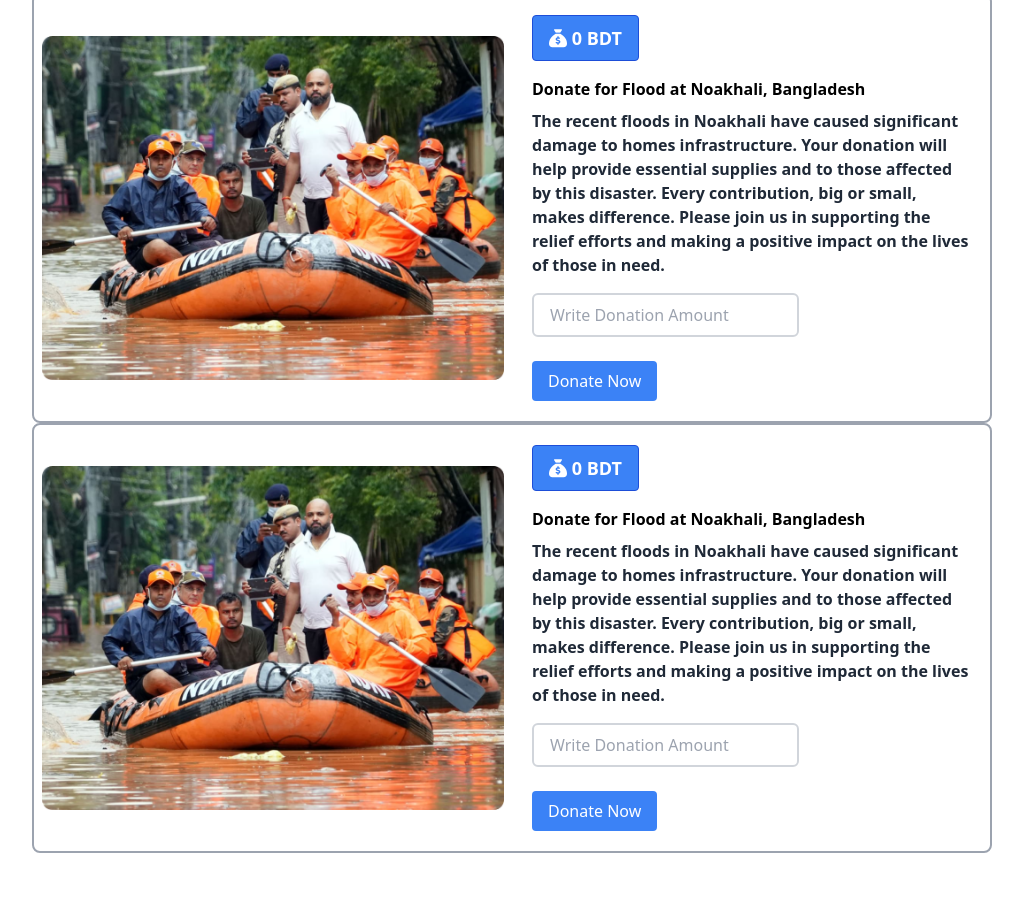
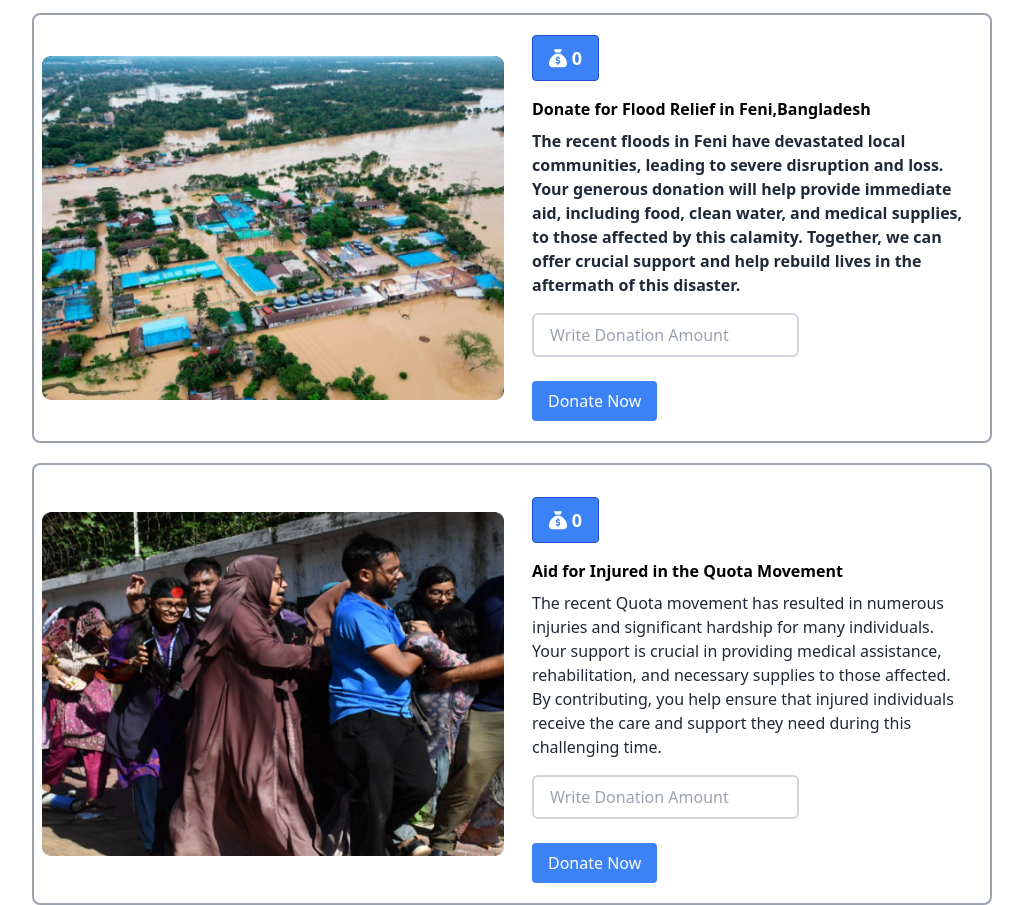
Before and after one commit to spidergroupcm/Assginment5, a plain HTML site: page index.html in a window 1280 px wide. Shown: the part 610-1515 px from the top of the page, without its empty margins (128-1151 px from the left). Before the commit the page ends 1463 px from the top, so only its background shows below. Drawn offline with nearby package versions, Linux system fonts and the light colour scheme.

Commit message:
Upadate Some Html

```diff
--- a/index.html
+++ b/index.html
@@ -41,7 +41,7 @@
 
                     <div>
 
-                        <p class="text-lg  text-black"><strong><span id="totalBalance" class="text-black"></span> BDT</strong></p>
+                        <p class="text-lg  text-black"><strong><span id="totalBalance" class="text-black"></span> $</strong></p>
                     </div>
 
                 </div>
@@ -63,7 +63,6 @@
                     <button id="historyBtn" class="bg-gray-300 text-black px-4 py-2 rounded">History</button>
                 </a>
 
-                <!-- <button id="historyBtn" class="bg-gray-300 text-black px-4 py-2 rounded">History</button> -->
               </div>
 
 
@@ -85,12 +84,12 @@
         <div class="md:w-1/2 w-full p-5 flex flex-col  justify-center md:items-start items-center">
 
             <button class="bg-blue-500 hover:bg-blue-700 text-white font-bold py-2 px-4 border border-blue-700 rounded">
-                <p class="text-lg"><strong> <i class="fa-solid fa-sack-dollar"></i> <span id="donated1" class="text-white text-lg">0</span>  BDT</strong></p>
+                <p class="text-lg"><strong> <i class="fa-solid fa-sack-dollar"></i> <span id="donated1" class="text-white text-lg">0</span></strong></p>
 
               </button>
 
 
-            <h3 class="text-black font-extrabold mt-4
+            <h3 class="text-black font-bold mt-4
             ">Donate for Flood at Noakhali, Bangladesh</h3>
 
             <p class="text-gray-800 font-semibold mt-2 w-full">The recent floods in Noakhali have caused significant damage to homes infrastructure. Your donation will help provide essential supplies and to those affected by this disaster. Every contribution, big or small, makes difference. Please join us in supporting the relief efforts and making a positive impact on the lives of those in need. </p>
@@ -114,25 +113,25 @@
 <!-- Second CARD Start-->
 
 
-<section class="w-full bg-white flex flex-row justify-center items-center ">
+<section class="w-full bg-white flex flex-row justify-center items-center mt-5 ">
     <div class="w-3/4 flex md:flex-row flex-col justify-center items-center border border-gray-400 border-2 rounded-lg">
 
         <div class="md:w-1/2 w-full p-2 ">
-            <img src="assets/noakhali.png" alt="">
+            <img src="assets/feni.png" alt="">
         </div>
 
         <div class="md:w-1/2 w-full p-5 flex flex-col  justify-center md:items-start items-center">
 
             <button class="bg-blue-500 hover:bg-blue-700 text-white font-bold py-2 px-4 border border-blue-700 rounded">
-                <p class="text-lg"><strong> <i class="fa-solid fa-sack-dollar"></i> <span id="donated2" class="text-white text-lg">0</span>  BDT</strong></p>
+                <p class="text-lg"><strong> <i class="fa-solid fa-sack-dollar"></i> <span id="donated2" class="text-white text-lg">0</span></strong></p>
 
               </button>
 
 
-            <h3 class="text-black font-extrabold mt-4
-            ">Donate for Flood at Noakhali, Bangladesh</h3>
+            <h3 class="text-black font-bold mt-4
+            ">Donate for Flood Relief in Feni,Bangladesh </h3>
 
-            <p class="text-gray-800 font-semibold mt-2 w-full">The recent floods in Noakhali have caused significant damage to homes infrastructure. Your donation will help provide essential supplies and to those affected by this disaster. Every contribution, big or small, makes difference. Please join us in supporting the relief efforts and making a positive impact on the lives of those in need. </p>
+            <p class="text-gray-800 font-semibold mt-2 w-full">The recent floods in Feni have devastated local communities, leading to severe disruption and loss. Your generous donation will help provide immediate aid, including food, clean water, and medical supplies, to those affected by this calamity. Together, we can offer crucial support and help rebuild lives in the aftermath of this disaster.  </p>
 
         <input type="text"  id="donationInput2" placeholder="Write Donation Amount" class="bg-white border-2 border-solid border-gray-300 px-4 py-2 rounded-md mt-4" />
 
@@ -151,31 +150,31 @@
 <!-- Third CARD-->
 
 
-<section class="w-full bg-white flex flex-row justify-center items-center ">
+<section class="w-full bg-white flex flex-row justify-center items-center mt-5">
     <div class="w-3/4 flex md:flex-row flex-col justify-center items-center border border-gray-400 border-2 rounded-lg">
 
         <div class="md:w-1/2 w-full p-2 ">
-            <img src="assets/noakhali.png" alt="">
+            <img src="assets/quota-protest.png" alt="">
         </div>
 
-        <div class="md:w-1/2 w-full p-5 flex flex-col  justify-center md:items-start items-center">
+        <div class="md:w-1/2 w-full p-5 flex flex-col  justify-center md:items-start items-center ">
 
-            <button class="bg-blue-500 hover:bg-blue-700 text-white font-bold py-2 px-4 border border-blue-700 rounded">
-                <p class="text-lg"><strong> <i class="fa-solid fa-sack-dollar"></i> <span  id="donated3" class="text-white text-lg">0</span>  BDT</strong></p>
+            <button class="bg-blue-500 hover:bg-blue-700 text-white font-bold py-2 px-4 mt-3 border border-blue-700 rounded">
+                <p class="text-lg"><strong> <i class="fa-solid fa-sack-dollar"></i> <span  id="donated3" class="text-white text-lg">0</span></strong></p>
 
               </button>
 
 
-            <h3 class="text-black font-extrabold mt-4
-            ">Donate for Flood at Noakhali, Bangladesh</h3>
+            <h3 class="text-black font-bold mt-4
+            ">Aid for Injured in the Quota Movement</h3>
 
-            <p class="text-gray-800 font-semibold mt-2 w-full">The recent floods in Noakhali have caused significant damage to homes infrastructure. Your donation will help provide essential supplies and to those affected by this disaster. Every contribution, big or small, makes difference. Please join us in supporting the relief efforts and making a positive impact on the lives of those in need. </p>
+            <p class="text-gray-800 font-medium mt-2 w-full">The recent Quota movement has resulted in numerous injuries and significant hardship for many individuals. Your support is crucial in providing medical assistance, rehabilitation, and necessary supplies to those affected. By contributing, you help ensure that injured individuals receive the care and support they need during this challenging time.</p>
 
         <input type="text"  id="donationInput3" placeholder="Write Donation Amount" class="bg-white border-2 border-solid border-gray-300 px-4 py-2 rounded-md mt-4" />
 
 <br>
 
-         <button class="bg-blue-500 text-white px-4 py-2 rounded hover:bg-blue-600" onclick="donate('donated3', 'donationInput3')">Donate Now</button>
+         <button class="bg-blue-500 text-white px-4 py-2 rounded hover:bg-blue-600 " onclick="donate('donated3', 'donationInput3')">Donate Now</button>
 
 
         </div>
@@ -195,8 +194,8 @@
     <div id="donationModal" class="flex flex-col justify-center items-center fixed top-1/2 left-1/2 transform -translate-x-1/2 -translate-y-1/2 bg-white p-6 border border-gray-300 shadow-lg hidden z-50">
         <h1 class="text-2xl font-bold text-black">Congrates!</h1>
                 <img src="assets/coin.png" class="mt-2 mb-2" alt="">
-                <p class="text-black">You Have Donated for Humankind</p>
-        <p>Thank you for your donation!</p>
+                <p class="text-black text-center">You Have Donated for Humankind</p>
+        <p class="text-center">Thank you for your donation!</p>
         <button class="bg-green-500 text-white px-4 py-2 rounded mt-4 hover:bg-green-600" onclick="closeModal()">Close</button>
     </div>
 
```
Also changed, not shown: blog.html (+1 -1 lines), history.html (+1 -1 lines), js/app.js (+1 -59 lines).
